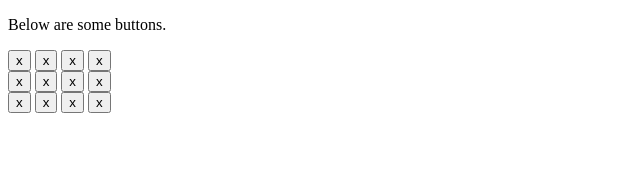
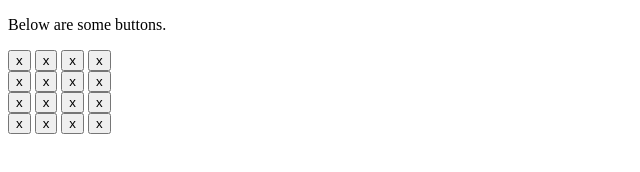
Before and after one commit to j-shim/javascript, a plain HTML site: page index.html in a window 1280 px wide. Shown: the whole page, without its empty margins (0-640 px from the left). Drawn offline with Linux system fonts and the light colour scheme.

Commit message:
more testing

```diff
--- a/index.html
+++ b/index.html
@@ -2,6 +2,7 @@
 <html lang="en">
 
 <head>
+    <meta charset="utf-8">
     <title>Simple Game</title>
 </head>
 
@@ -21,11 +22,19 @@
     <button id="10" onclick="clicked(this.id)">x</button>
     <button id="11" onclick="clicked(this.id)">x</button>
     <button id="12" onclick="clicked(this.id)">x</button>
+    <br />
+    <button id="13" onclick="clicked(this.id)">x</button>
+    <button id="14" onclick="clicked(this.id)">x</button>
+    <button id="15" onclick="clicked(this.id)">x</button>
+    <button id="16" onclick="clicked(this.id)">x</button>
 </body>
 
 <script>
     function clicked(id) {
-        document.getElementById(id).innerHTML = "You clicked me!";
+        if (document.getElementById(id).innerHTML == "x")
+            document.getElementById(id).innerHTML = "o";
+        else
+            document.getElementById(id).innerHTML = "x";
     }
 </script>
 
```
